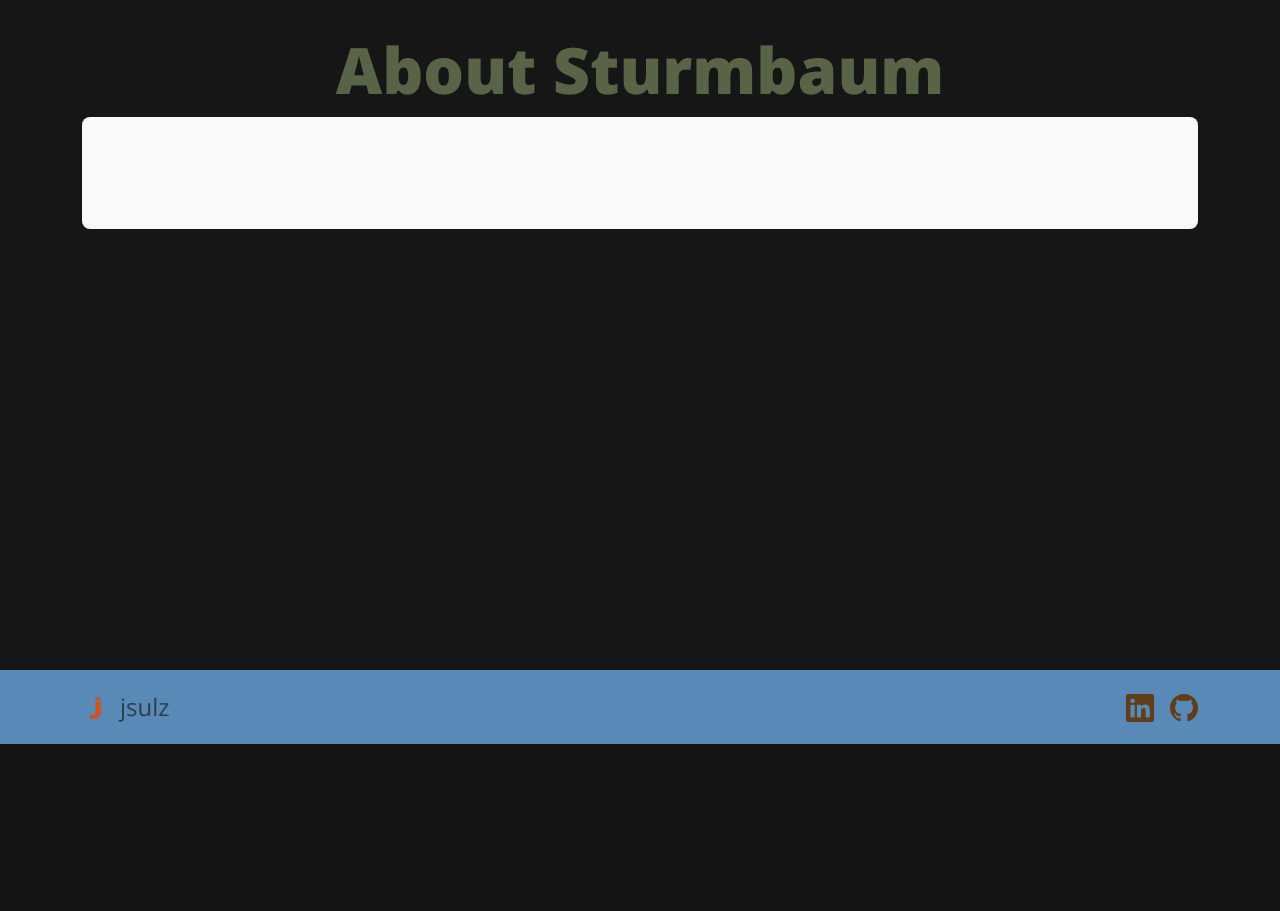
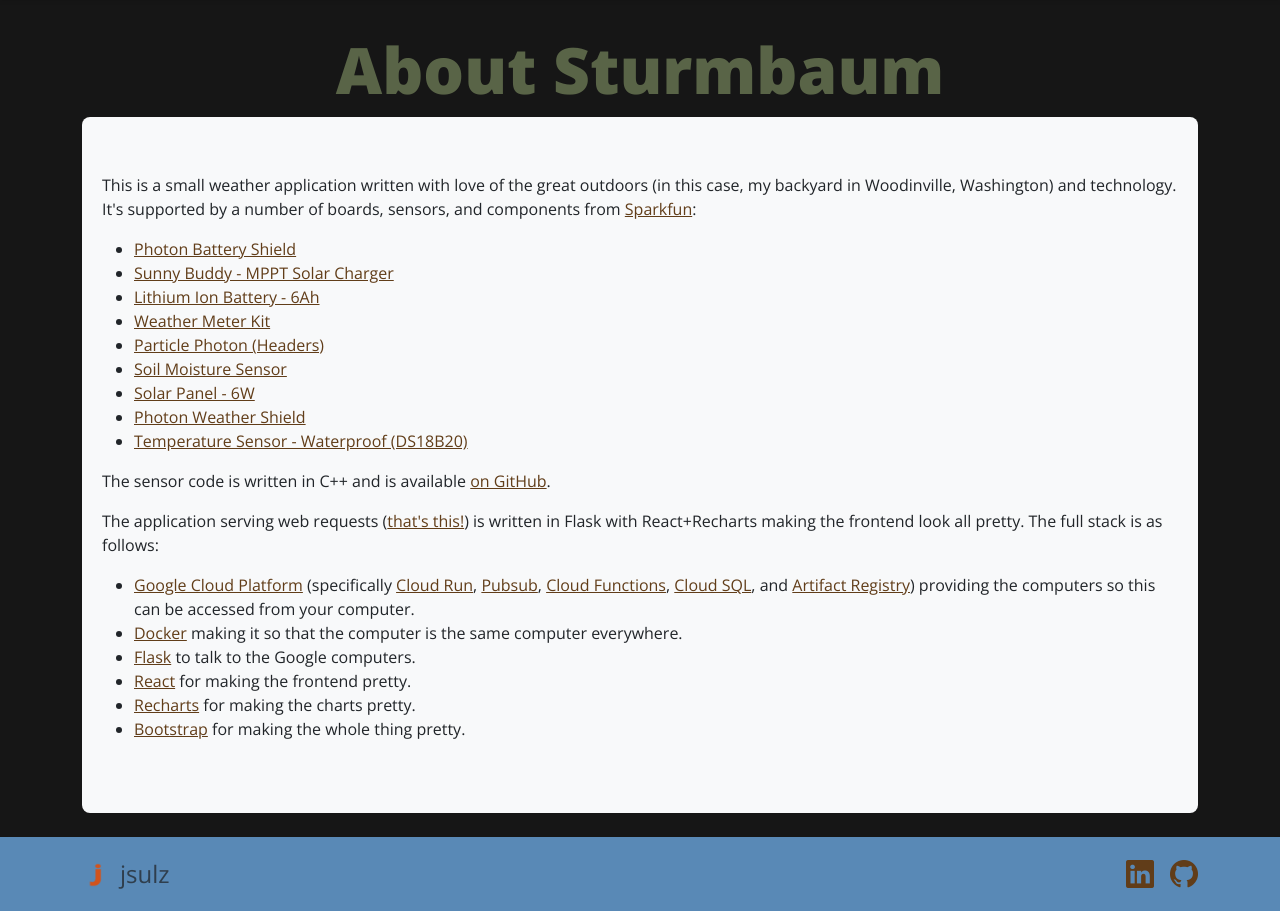
Before and after one commit to jsulz/sturmbaum, a Flask app: page /about in a window 1280 px wide. Shown: the part 56-967 px from the top of the page. Before the commit the page ends 800 px from the top, so only its background shows below. Run offline with Flask 3, Linux system fonts and the light colour scheme.

Commit message:
wrapping up for deploy

```diff
--- a/sturmbaum/templates/pages/about.html.jinja
+++ b/sturmbaum/templates/pages/about.html.jinja
@@ -4,6 +4,41 @@ endblock %}
 {% block content %}
 <div class="p-2 mb-4 bg-body-tertiary rounded-3 container-fluid">
     <div class="container-fluid py-5">
+        <p>This is a small weather application written with love of the great outdoors (in this case, my backyard in
+            Woodinville, Washington) and technology. It's supported by a number of boards, sensors, and components from
+            <a href="https://www.sparkfun.com/">Sparkfun</a>:
+        </p>
+        <ul>
+            <li><a href="https://www.sparkfun.com/products/retired/13626">Photon Battery Shield</a></li>
+            <li><a href="https://www.sparkfun.com/products/12885">Sunny Buddy - MPPT Solar Charger</a></li>
+            <li><a href="https://www.sparkfun.com/products/13856">Lithium Ion Battery - 6Ah</a></li>
+            <li><a href="https://www.sparkfun.com/products/15901">Weather Meter Kit</a></li>
+            <li><a href="https://www.sparkfun.com/products/retired/13774">Particle Photon (Headers)</a></li>
+            <li><a href="https://www.sparkfun.com/products/13322">Soil Moisture Sensor</a></li>
+            <li><a href="https://www.sparkfun.com/products/retired/13783">Solar Panel - 6W</a></li>
+            <li><a href="https://www.sparkfun.com/products/retired/13674">Photon Weather Shield</a></li>
+            <li><a href="https://www.sparkfun.com/products/11050">Temperature Sensor - Waterproof (DS18B20)</a></li>
+        </ul>
+        <p>The sensor code is written in C++ and is available <a href="https://github.com/jsulz/paranoid-android">on
+                GitHub</a>.</p>
+        <p>The application serving web requests (<a href="https://github.com/jsulz/sturmbaum">that's this!</a>) is
+            written in Flask with React+Recharts making the
+            frontend look all pretty. The full stack is as follows:</p>
+        <ul>
+            <li><a href="https://cloud.google.com/?hl=en">Google Cloud Platform</a> (specifically <a
+                    href="https://cloud.google.com/run?hl=en">Cloud Run</a>, <a
+                    href="https://cloud.google.com/pubsub?hl=en">Pubsub</a>, <a
+                    href="https://cloud.google.com/functions?hl=en">Cloud Functions</a>, <a
+                    href="https://cloud.google.com/sql?hl=en">Cloud SQL</a>, and <a
+                    href="https://cloud.google.com/artifact-registry">Artifact Registry</a>) providing
+                the computers so this can be accessed from your computer.</li>
+            <li><a href="https://www.docker.com/">Docker</a> making it so that the computer is the same computer
+                everywhere.</li>
+            <li><a href="https://flask.palletsprojects.com/en/3.0.x/">Flask</a> to talk to the Google computers.</li>
+            <li><a href="https://react.dev/">React</a> for making the frontend pretty.</li>
+            <li><a href="https://recharts.org/en-US/">Recharts</a> for making the charts pretty.</li>
+            <li><a href="https://getbootstrap.com/">Bootstrap</a> for making the whole thing pretty.</li>
+        </ul>
     </div>
 </div>
 {% endblock %}
```
Also changed, not shown: sturmbaum/static/scripts/Weather.js (+4 -3 lines).
